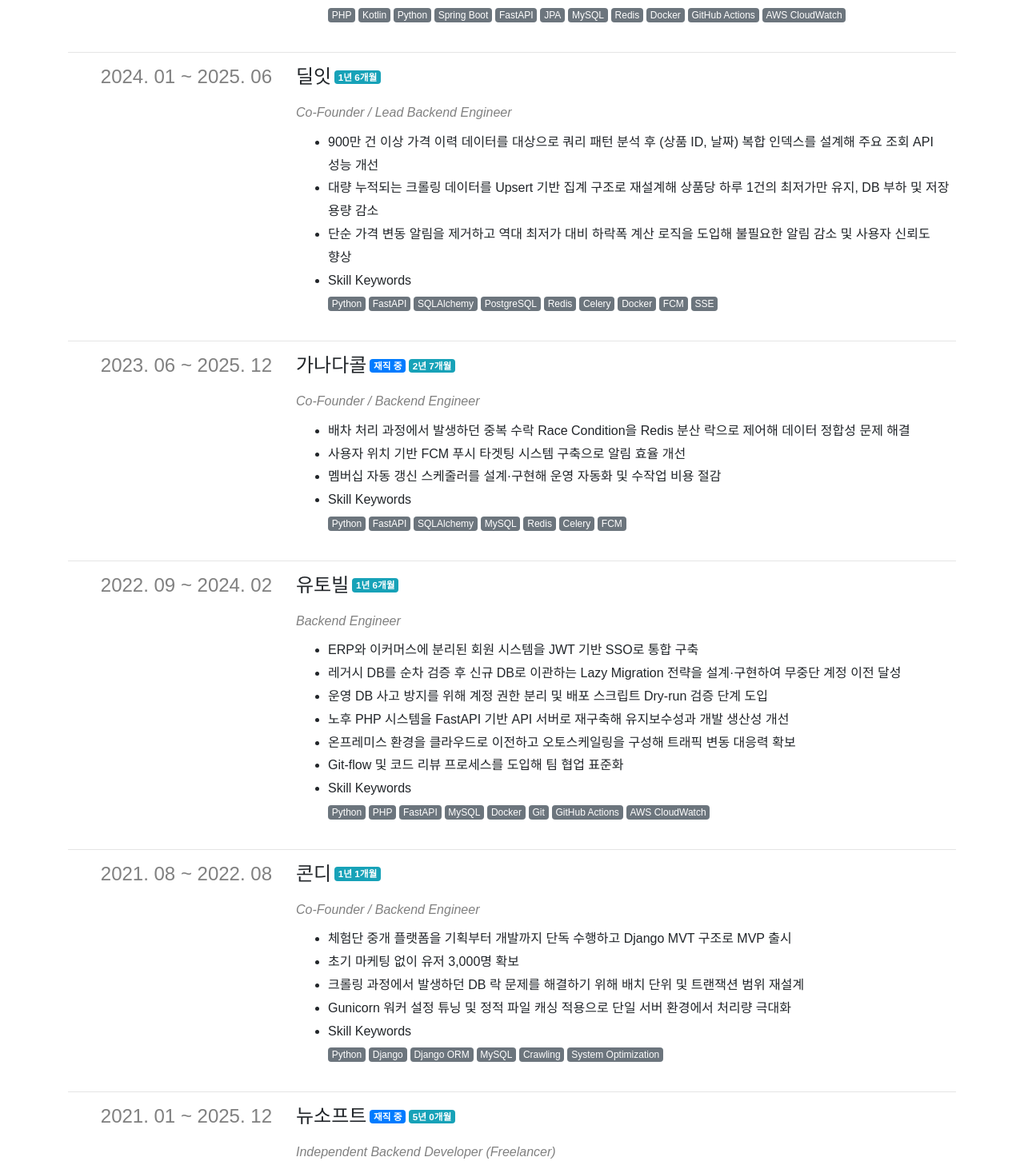
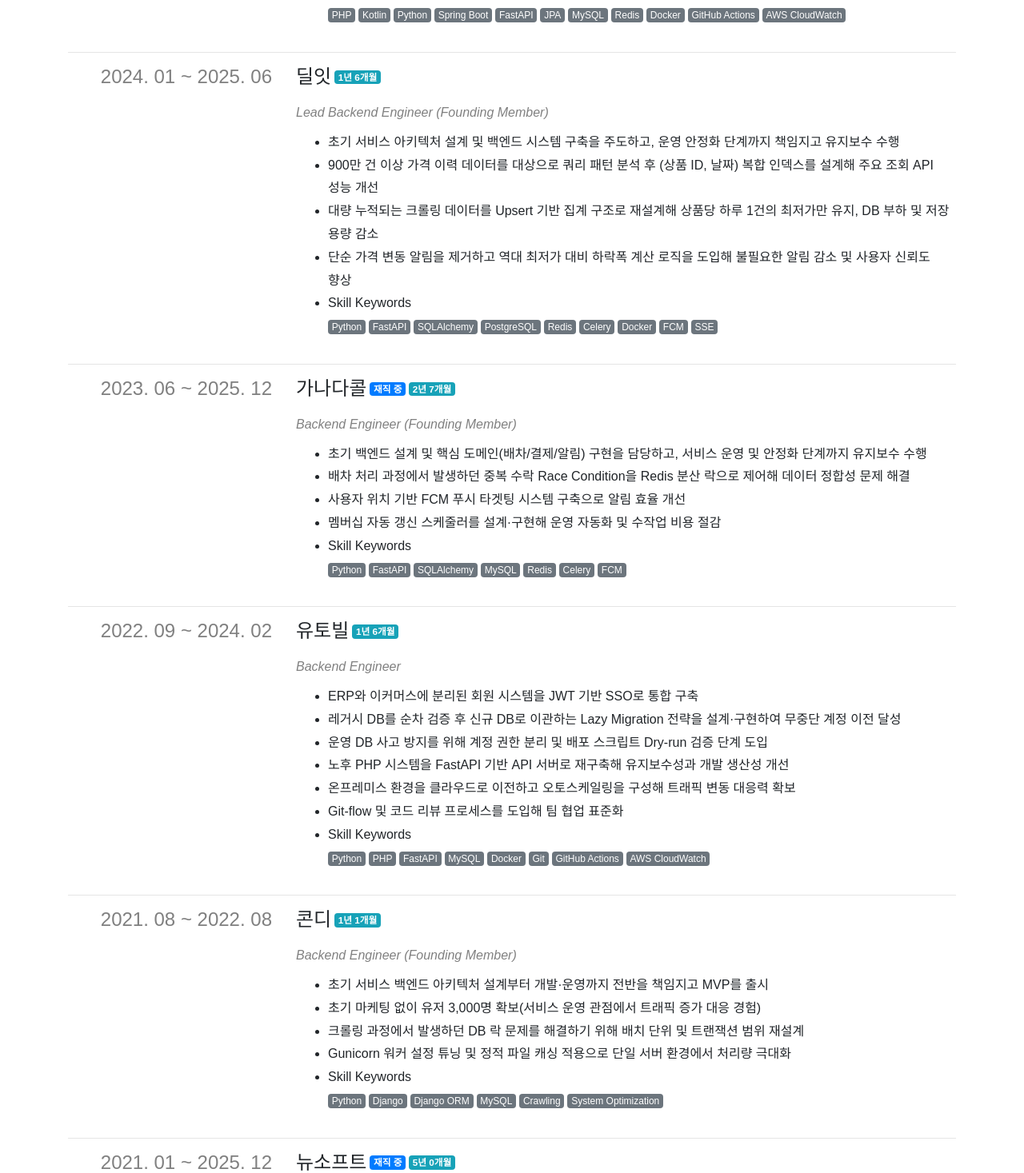
Before and after one commit to yuneast/resume, a Next.js app: page / in a window 1280 px wide. Shown: the part 1521-2988 px from the top of the page at 80% size. Built offline with nearby package versions, Linux system fonts and the light colour scheme; a web font is replaced by a local one.

Commit message:
Update experience.ts

```diff
--- a/payload/experience.ts
+++ b/payload/experience.ts
@@ -39,10 +39,12 @@
       title: '딜잇',
       positions: [
         {
-          title: 'Co-Founder / Lead Backend Engineer',
+          // Co-Founder → Lead 역할 중심, Founding Member는 보조표기(리스크 최소화)
+          title: 'Lead Backend Engineer (Founding Member)',
           startedAt: '2024-01',
           endedAt: '2025-06',
           descriptions: [
+            '초기 서비스 아키텍처 설계 및 백엔드 시스템 구축을 주도하고, 운영 안정화 단계까지 책임지고 유지보수 수행',
             '900만 건 이상 가격 이력 데이터를 대상으로 쿼리 패턴 분석 후 (상품 ID, 날짜) 복합 인덱스를 설계해 주요 조회 API 성능 개선',
             '대량 누적되는 크롤링 데이터를 Upsert 기반 집계 구조로 재설계해 상품당 하루 1건의 최저가만 유지, DB 부하 및 저장 용량 감소',
             '단순 가격 변동 알림을 제거하고 역대 최저가 대비 하락폭 계산 로직을 도입해 불필요한 알림 감소 및 사용자 신뢰도 향상',
@@ -65,9 +67,11 @@
       title: '가나다콜',
       positions: [
         {
-          title: 'Co-Founder / Backend Engineer',
+          // Co-Founder → Backend 역할 중심, Founding Member는 선택적으로만
+          title: 'Backend Engineer (Founding Member)',
           startedAt: '2023-06',
           descriptions: [
+            '초기 백엔드 설계 및 핵심 도메인(배차/결제/알림) 구현을 담당하고, 서비스 운영 및 안정화 단계까지 유지보수 수행',
             '배차 처리 과정에서 발생하던 중복 수락 Race Condition을 Redis 분산 락으로 제어해 데이터 정합성 문제 해결',
             '사용자 위치 기반 FCM 푸시 타겟팅 시스템 구축으로 알림 효율 개선',
             '멤버십 자동 갱신 스케줄러를 설계·구현해 운영 자동화 및 수작업 비용 절감',
@@ -116,12 +120,13 @@
       title: '콘디',
       positions: [
         {
-          title: 'Co-Founder / Backend Engineer',
+          // Co-Founder → 독립적으로 책임진 엔지니어 관점으로 전환
+          title: 'Backend Engineer (Founding Member)',
           startedAt: '2021-08',
           endedAt: '2022-08',
           descriptions: [
-            '체험단 중개 플랫폼을 기획부터 개발까지 단독 수행하고 Django MVT 구조로 MVP 출시',
-            '초기 마케팅 없이 유저 3,000명 확보',
+            '초기 서비스 백엔드 아키텍처 설계부터 개발·운영까지 전반을 책임지고 MVP를 출시',
+            '초기 마케팅 없이 유저 3,000명 확보(서비스 운영 관점에서 트래픽 증가 대응 경험)',
             '크롤링 과정에서 발생하던 DB 락 문제를 해결하기 위해 배치 단위 및 트랜잭션 범위 재설계',
             'Gunicorn 워커 설정 튜닝 및 정적 파일 캐싱 적용으로 단일 서버 환경에서 처리량 극대화',
           ],
@@ -143,6 +148,7 @@
           title: 'Independent Backend Developer (Freelancer)',
           startedAt: '2021-01',
           descriptions: [
+            '도메인 요구사항 분석부터 설계·구현·운영까지 End-to-End로 수행하며 납기 및 품질을 책임',
             '부동산 전월세 신고 자동화 시스템 설계 및 구축',
             '가상화폐 거래소 오더북 엔진 및 매수·매도 체결 로직 구현',
             '온라인 강의 플랫폼 영상 스트리밍 연동 및 결제 기능 개발',
```
